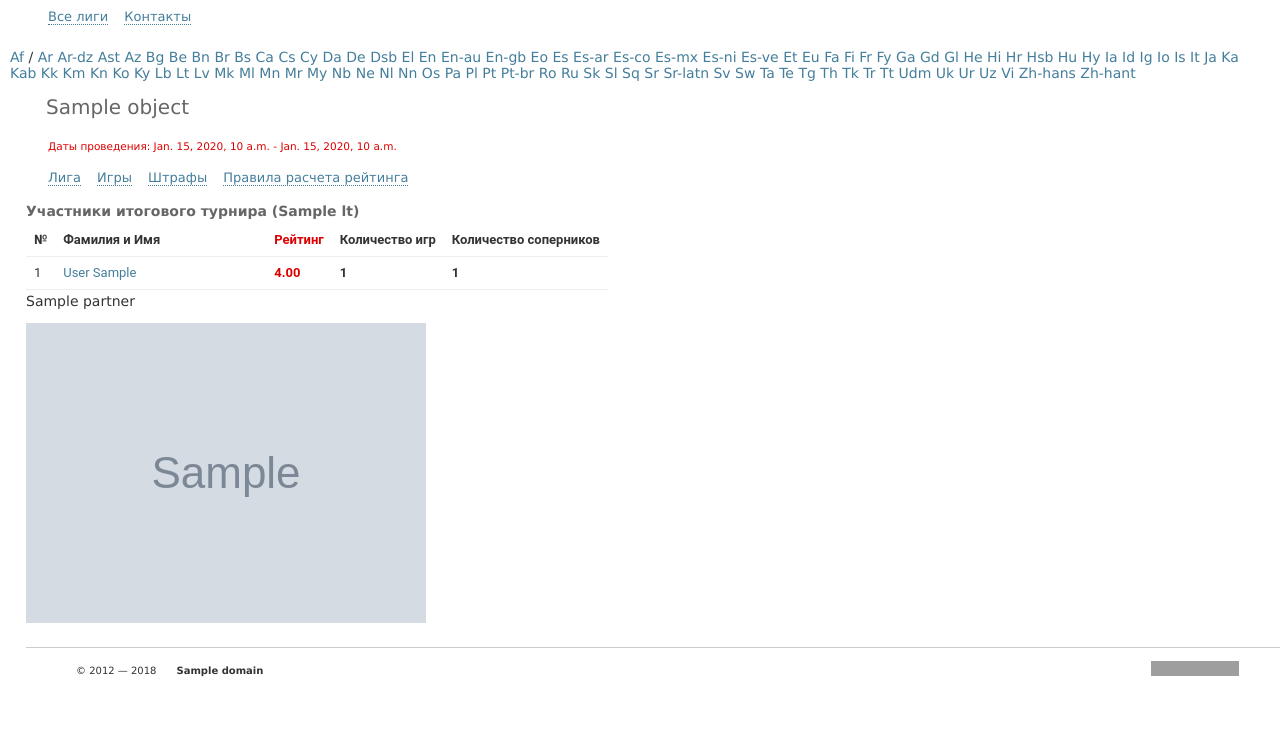
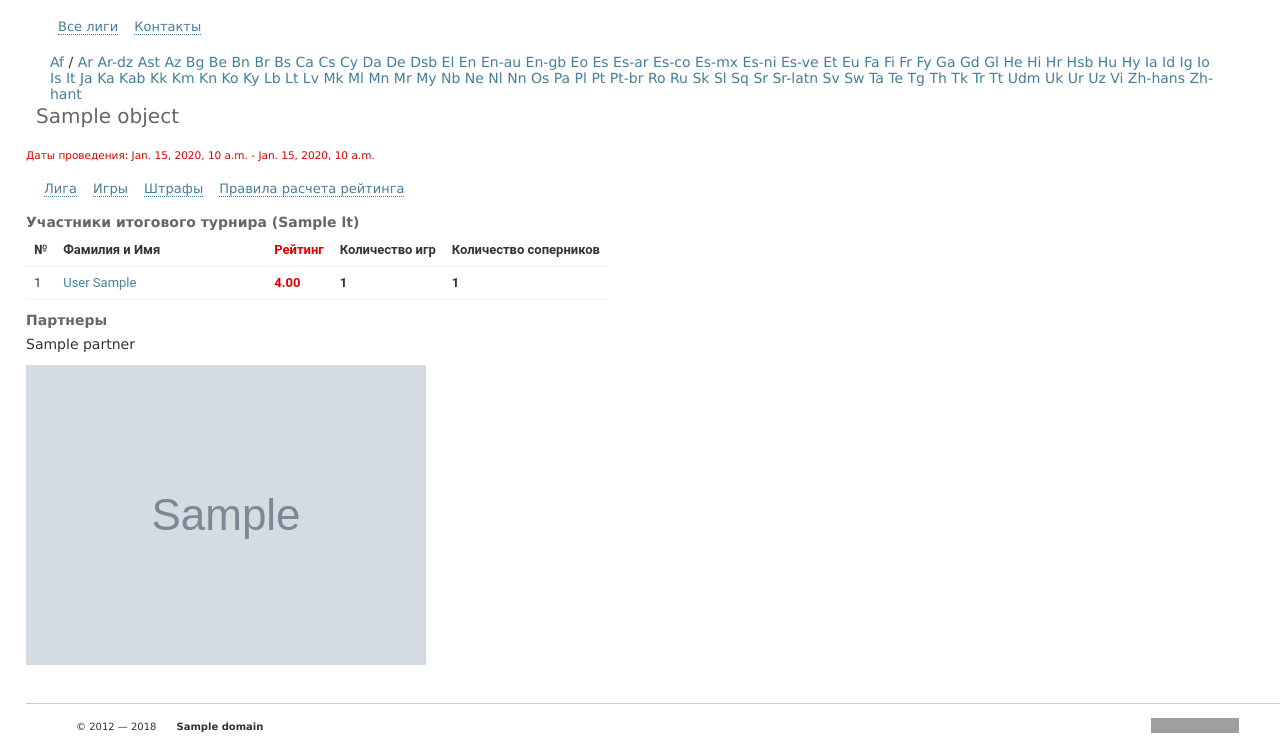
Before and after one commit to ta2-1/league, a Django app: template league/templates/league/results.html in a window 1280 px wide. Shown: the part 250-995 px from the top of the page. Before the commit the page ends 927 px from the top, so only its background shows below. Run offline with Django 3.2, Linux system fonts and the light colour scheme; the template is opened without the code that fills it: most values are stand-ins (such as "Sample title", 1, 10 or a date in 2020); grey boxes marked "Sample" are stand-in pictures; parts of the project's set-up code (start-up, migrations or seed data) failed here and were passed over; grey boxes are pictures that could not be loaded.

Commit message:
css and partners changes

```diff
--- a/league/static/league/css/styles.css
+++ b/league/static/league/css/styles.css
@@ -25,23 +25,32 @@
         font-size: 85%;
     }
 
+    #city {
+        float: right;
+        padding: 10px;
+    }
+    #city select {
+        margin-left: 5px;
+    }
     .ya-site-suggest {
         z-index: -1;
     }
 
     .ya-site-form__form {
         margin-top: -2px;
-        float: right;
+        float: left;
         margin-left: 10px;
         margin-bottom: -1px;
     }
 
     .ya-site-form__form-form {
         width: 200px;
+        height: 39px;
     }
 
     #ya-site-form0 {
         width: 200px;
+        height: 39px;
         display: inline-block;
     }
 
@@ -80,11 +89,17 @@
 
 	}
 
+    #user-tools {
+        position: relative;
+        float: right;
+    }
+
     .lang {
     	float: right;
+    	margin-left: 30px;
+    	margin-right: 50px;
     	padding: 2px 10px;
 		font-size: 1em;
-        margin: .4em 1em .8em 0;
 	}
 
     div.breadcrumbs {
@@ -179,6 +194,14 @@
 		list-style-type: none;
 	}
 
+	div.tabs {
+    	margin: 10px 0 0 -30px;
+   	}
+
+   	div.tabs.menu{
+    	margin: 10px 0 0 10px;
+   	}
+
    	div.tabs ul li a {
    		border-bottom: dotted 1px;
 		text-decoration: none;
@@ -186,13 +209,6 @@
 	div.tabs ul{
 		display: inline-block;
 	}
-	div.tabs ul{
-		display: inline-block;
-	}
-	#content div.tabs ul{
-		padding-left: 14px;
-	}
-
 	div.tabs ul li {
 		padding: 0.3em 8px;
 		float: left;
@@ -239,7 +255,6 @@
 	.lm-date {
 		color: #D00;
 		font-size: 0.75em;
-		padding-left: 22px;
 	}
 
 	.top-list {
@@ -248,9 +263,18 @@
 	}
 
 	#content h1 {
-	    margin: 0 20px 20px;
+	    margin: 0 10px 20px;
 	}
 
-	.tournaments {
-		font-size: 85%;
-	}
+.partner
+{
+	margin-right: 50px;
+	margin-bottom: 1em;
+    min-height: 160px;
+    float:left;
+}
+.partners
+{
+    float: left;
+    max-width: 1000px;
+}
--- a/league/templates/league/leagues.html
+++ b/league/templates/league/leagues.html
@@ -42,9 +42,6 @@
 		opacity: 0.3;
 	}
 
-  .partner {
-    float: left;
-  }
     </style>
 
 {% endblock %}
--- a/league/templates/league/results.html
+++ b/league/templates/league/results.html
@@ -65,7 +65,7 @@
 </tbody>
 </table>
 
+{% endfor %}
   {% include "partners/list.html" %}
-{% endfor %}
 
 {% endblock %}
--- a/partners/templates/partners/list.html
+++ b/partners/templates/partners/list.html
@@ -1,4 +1,5 @@
-<div style="float:left">
+<div class="partners">
+  <h3>Партнеры</h3>
   {% for partner in partners %}
     <div class="partner">
       <p>{{ partner.label }}</p>
```
